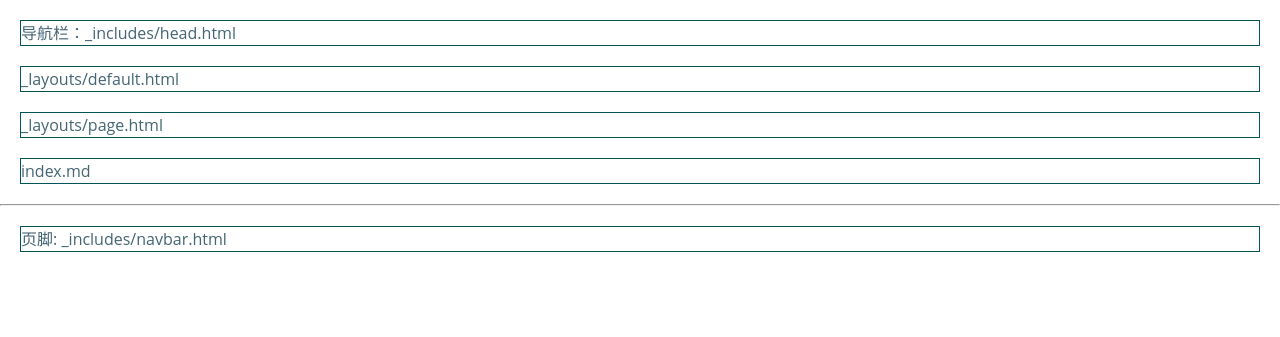
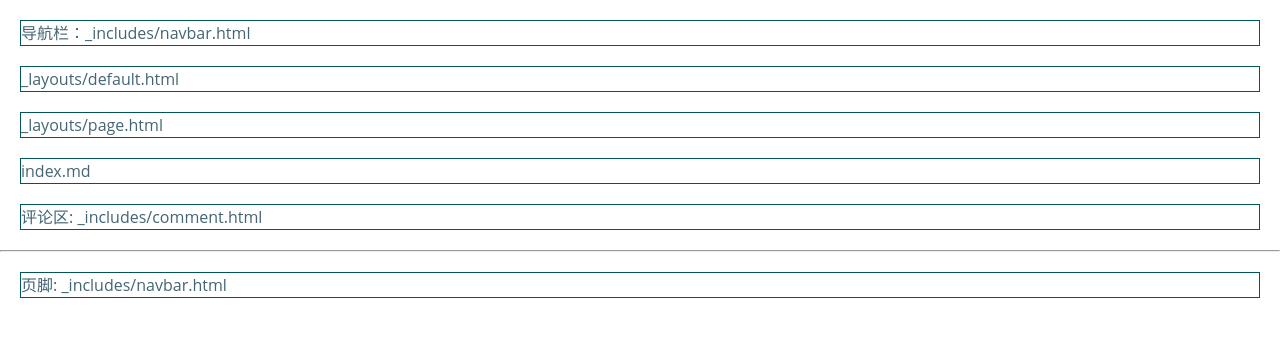
Before and after one commit to ihaiucom/test.blog, a Jekyll site: the page built from index.md, in a window 1280 px wide. Shown: the top 337 px of the page. Built offline with Jekyll 4.4.1, drawn with Linux system fonts in a browser that asks for light colours.

Commit message:
no message

```diff
--- a/_includes/navbar.html
+++ b/_includes/navbar.html
@@ -1,3 +1,3 @@
 <div>
-    导航栏：_includes/head.html
+    导航栏：_includes/navbar.html
 </div>
--- a/_layouts/default.html
+++ b/_layouts/default.html
@@ -13,6 +13,7 @@
 
     {{ content }}
 
+    {% include comment.html %}
     {% include footer.html %}
 
 </body>
```
